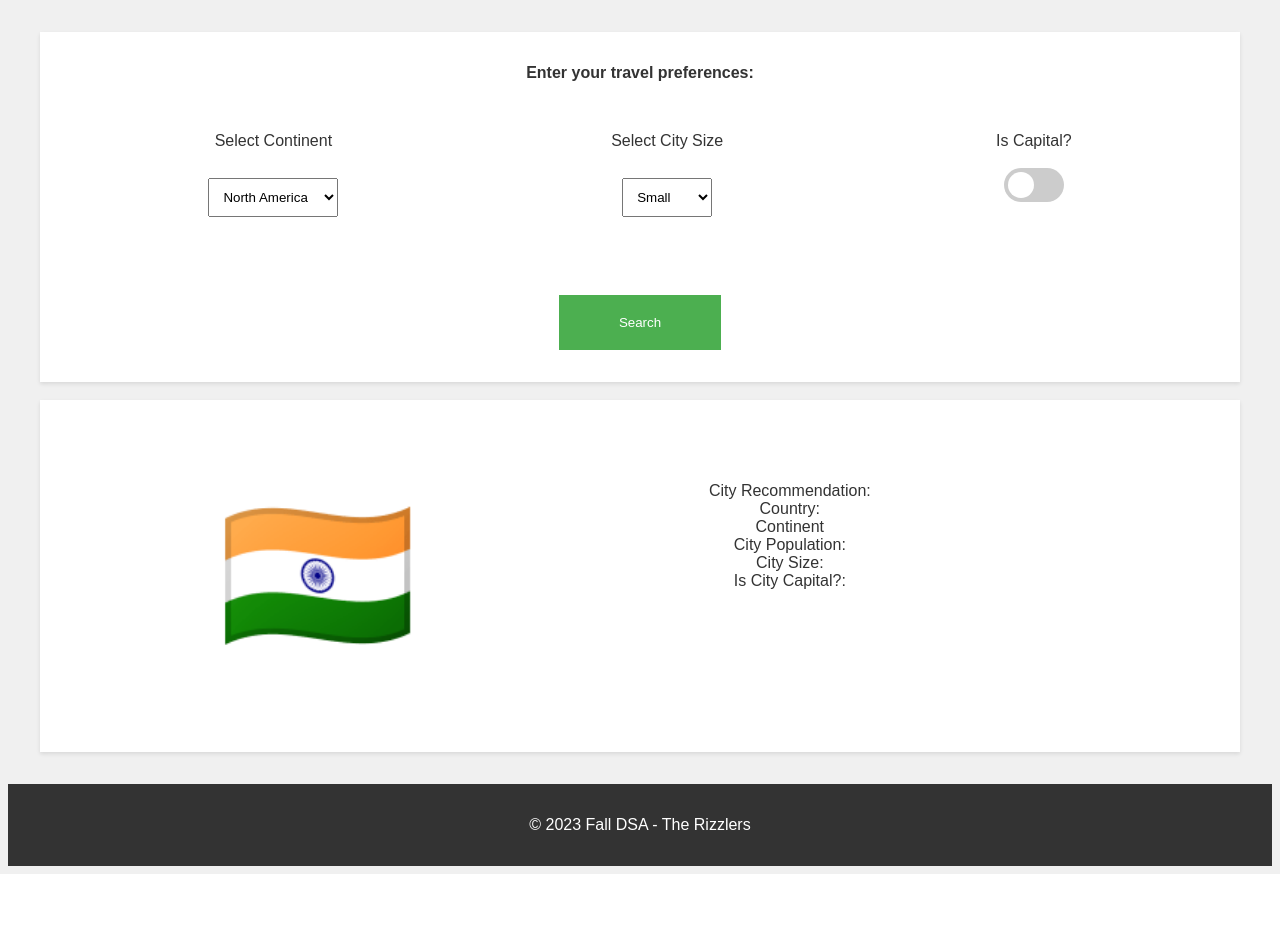
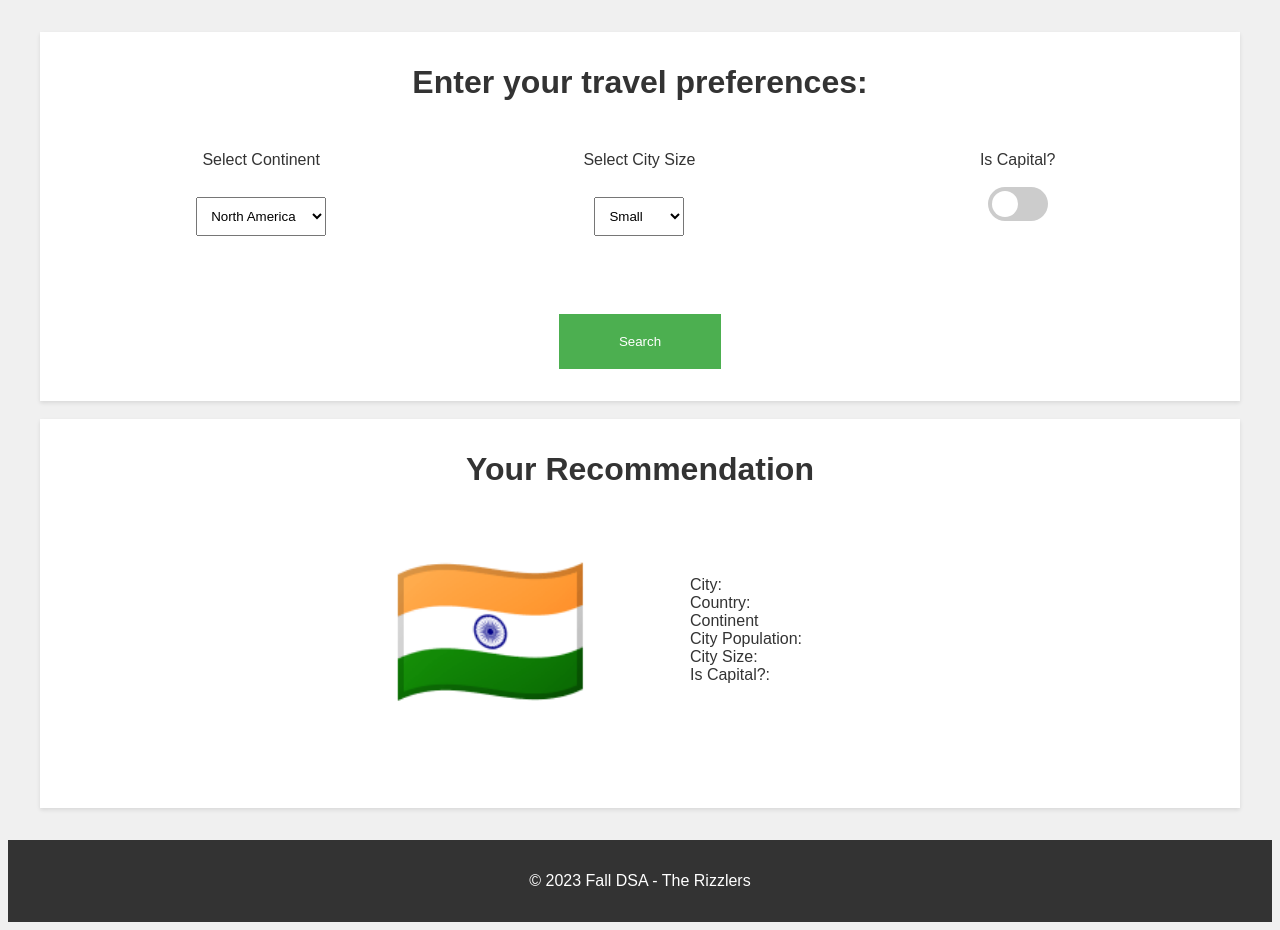
Before and after one commit to r0hanshah/Project3, a Django app: page / in a window 1280 px wide. Shown: the part 154-1084 px from the top of the page. Before the commit the page ends 1028 px from the top, so only its background shows below. Run offline with Django 4.2, Linux system fonts and the light colour scheme; data that the repository does not hold is empty.

Commit message:
fixed margins on base.html

```diff
--- a/django/myapp/templates/base.html
+++ b/django/myapp/templates/base.html
@@ -127,9 +127,14 @@
             border-radius: 50%;
         }
 
-        .grid-container {
+        .grid-container3 {
             display: grid;
-            grid-template-columns: auto auto auto;
+            grid-template-columns: 33.3% 33.3% 33.3%;
+            padding: 0px;
+        }
+        .grid-container2 {
+            display: grid;
+            grid-template-columns: 50% 50%;
             padding: 0px;
         }
 
@@ -149,9 +154,9 @@
 
     <main>
         <section id="search-section">
-            <label for="search-input"><strong>Enter your travel preferences:</strong></label><br>
+            <label for="search-input" style="font-size: 2em"><strong>Enter your travel preferences:</strong></label><br>
             <!--<input type="text" id="search-input" placeholder="Country, Population, Language, etc." style="padding: 10px; margin-top: 10px;">-->
-            <div class="grid-container">
+            <div class="grid-container3">
                 <div class="grid-item">
                     <!-- Insert link to CSS framework and custom styles here -->
                     <label for="search-input">Select Continent</label><br>
@@ -194,24 +199,23 @@
         </section><br>
         <!-- Additional sections for suggestions and results can be dynamically loaded here -->
         <section id="search-section">
-            <div class="grid-container">
+            <label for="search-input" style="font-size: 2em"><strong>Your Recommendation</strong></label><br>
+            <div class="grid-container2">
                 <div class="grid-item">
-                    <div id ="emoji">
+                    <div id ="emoji" style="text-align: right">
                         <emoji>🇮🇳</emoji>
                     </div>
                 </div>
 
-                <div class="grid-item">
-                    <results> City Recommendation: </results><br>
+                <div class="grid-item" style="text-align: left; margin-top: 1cm;">
+                    <results>City: </results><br>
                     <results>Country: </results><br>
                     <results>Continent </results><br>
                     <results>City Population: </results><br>
                     <results>City Size: </results><br>
-                    <results>Is City Capital?: </results><br>
-
+                    <results>Is Capital?: </results><br>
                 </div>
             </div>
-
         </section>
     </main>
 
```
